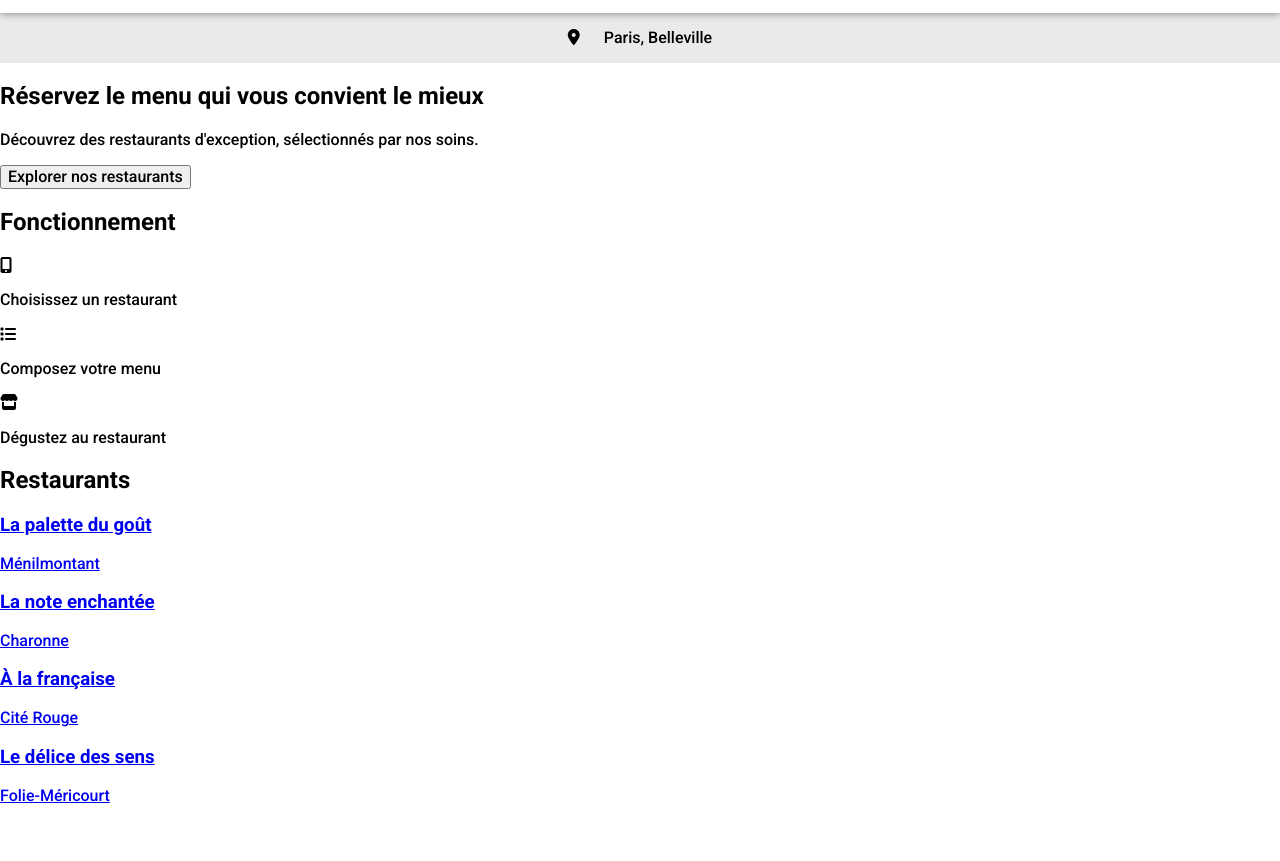
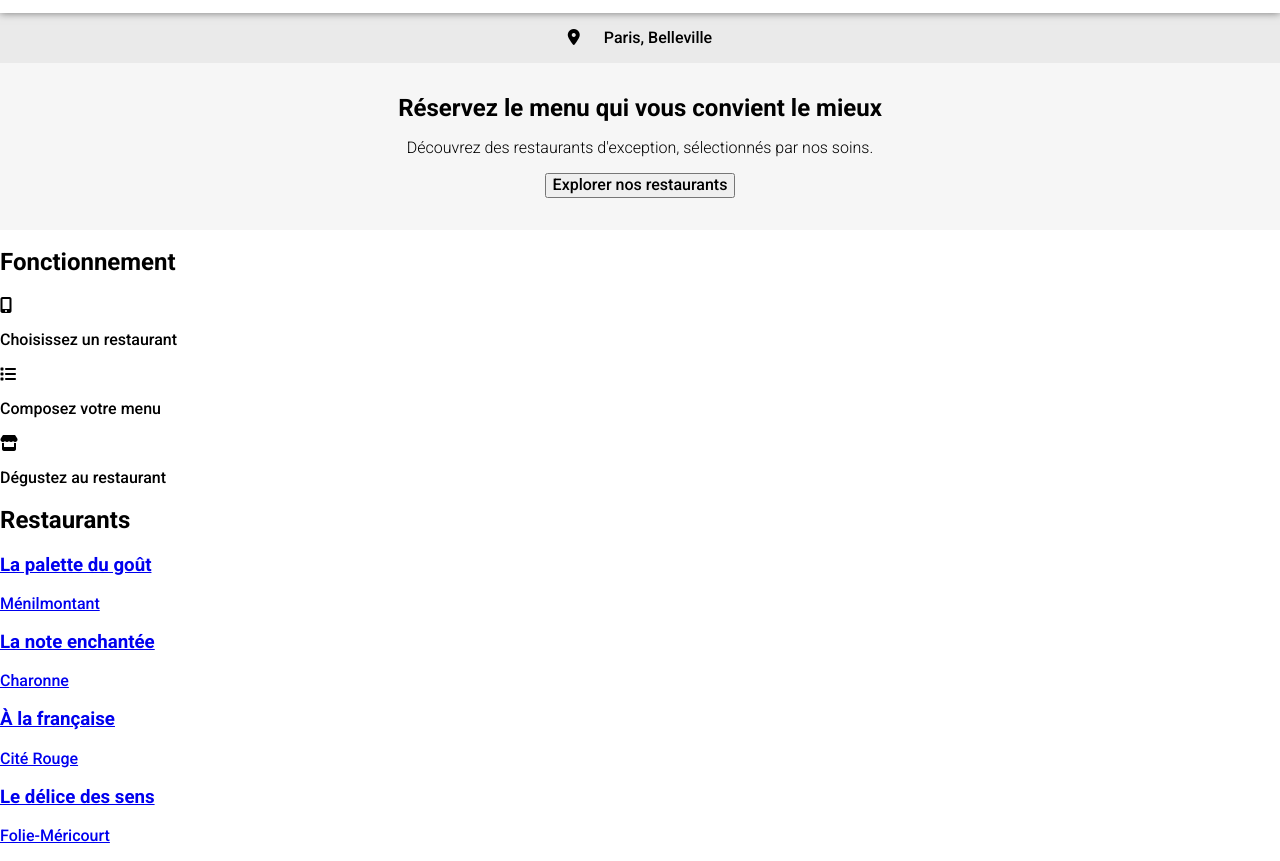
Before and after one commit to anthony-rabot/ohmyfood, a website: page index.html in a window 1280 px wide. Shown: the part 56-917 px from the top of the page. Before the commit the page ends 877 px from the top, so only its background shows below. Drawn offline with Linux system fonts and the light colour scheme; a web font is replaced by a local one.

Commit message:
WIP hero section

```diff
--- a/index.html
+++ b/index.html
@@ -29,7 +29,7 @@
   </div>
 
   <section class="hero">
-    <h2 class="hero__tile">Réservez le menu qui vous convient le mieux</h2>
+    <h2 class="hero__title">Réservez le menu qui vous convient le mieux</h2>
     <p class="hero__content">Découvrez des restaurants d'exception, sélectionnés par nos soins.</p>
     <button class="hero__btn" type="button">Explorer nos restaurants</button>
   </section>
--- a/scss/pages/_home.scss
+++ b/scss/pages/_home.scss
@@ -14,3 +14,21 @@
     font-weight: 500;
   }
 }
+
+.hero {
+  display: flex;
+  flex-direction: column;
+  align-items: center;
+  text-align: center;
+  padding: 2rem;
+  background-color: map-get($ohmyfood-theme, light-gray);
+
+  &__title {
+    margin: 0;
+    font-weight: 700;
+  }
+
+  &__content {
+    font-weight: 300;
+  }
+}
```
Also changed, not shown: css/main.css.
